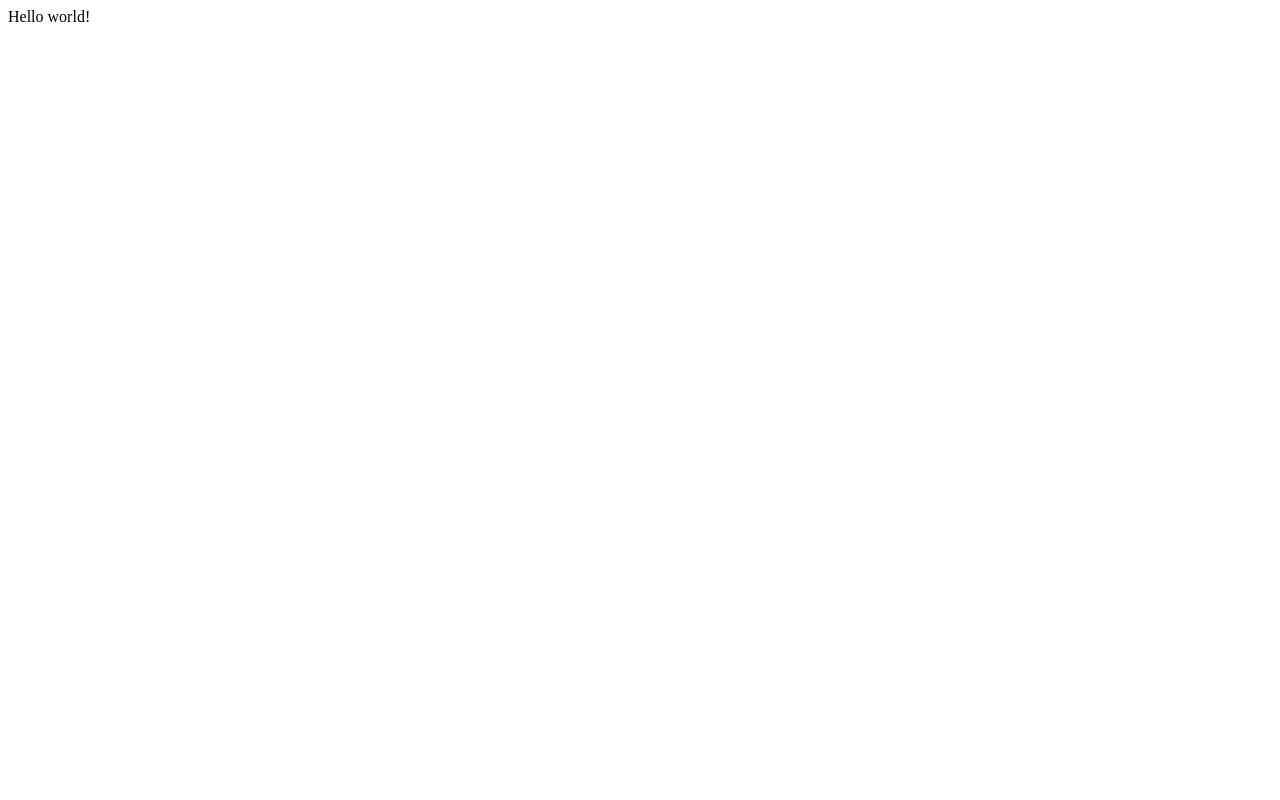
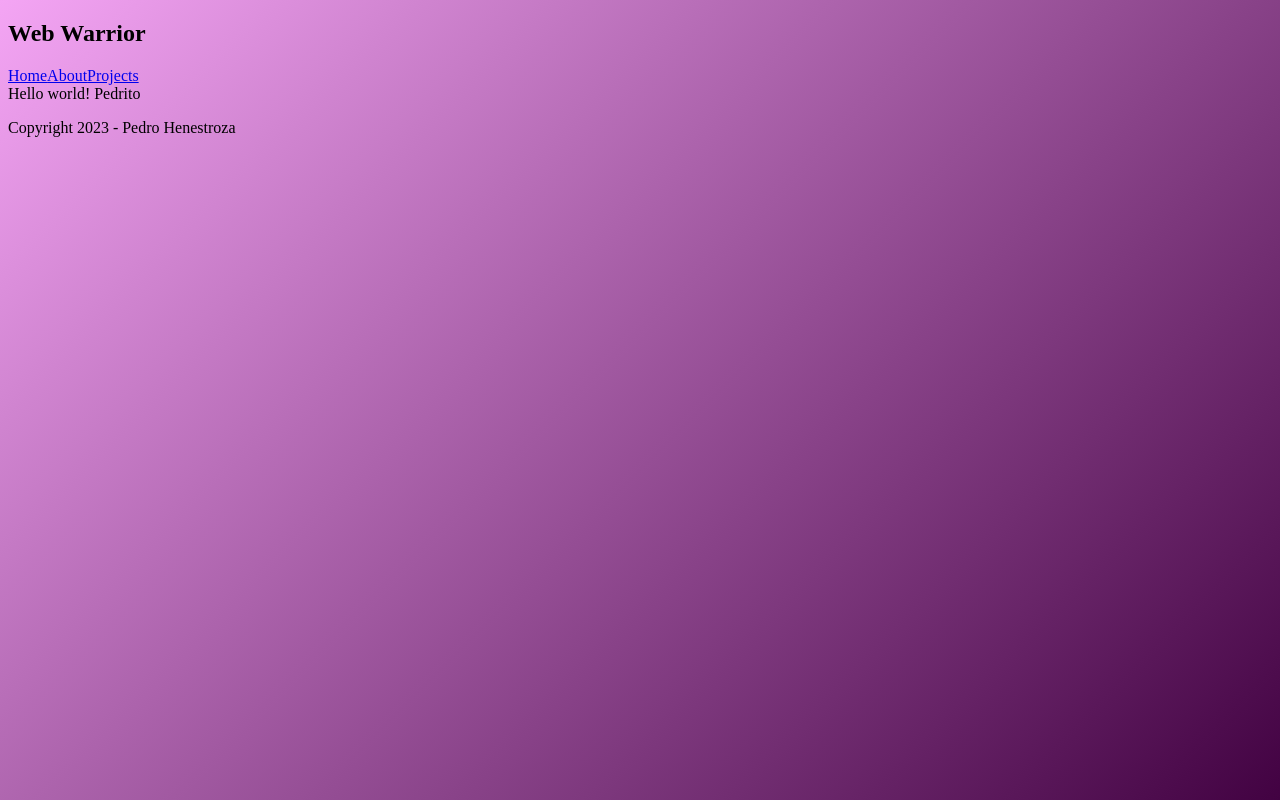
Before and after one commit to soype/gatsby-starter, a Gatsby site: page / in a window 1280 px wide. Built offline with nearby package versions, Linux system fonts and the light colour scheme; Gatsby itself is replaced by a stand-in of ours.

Commit message:
First commit

```diff
--- /dev/null
+++ b/src/components/Layout.js
@@ -0,0 +1,19 @@
+import React from "react";
+import Navbar from "./Navbar";
+import '../styles/global.css';
+
+const Layout = (props) => {
+  return (
+    <div className="layout">
+      <Navbar></Navbar>
+      <div className="content">
+        {props.children}
+      </div>
+      <footer>
+        <p>Copyright 2023 - Pedro Henestroza</p>
+      </footer>
+    </div>
+  );
+};
+
+export default Layout;
--- /dev/null
+++ b/src/components/Navbar.js
@@ -0,0 +1,17 @@
+import React from 'react';
+import { Link } from 'gatsby';
+
+const Navbar = () => {
+  return (
+    <nav>
+        <h1 className='logo'>Web Warrior</h1>
+        <div className="links">
+            <Link to="/">Home</Link>
+            <Link to="/about">About</Link>
+            <Link to="/projects">Projects</Link>
+        </div>
+    </nav>
+  )
+}
+
+export default Navbar
--- a/src/pages/index.js
+++ b/src/pages/index.js
@@ -1,5 +1,11 @@
-import * as React from "react"
+import * as React from "react";
+
+import Layout from "../components/Layout";
 
 export default function Home() {
-  return <div>Hello world!</div>
+  return (
+    <Layout>
+      <div>Hello world! Pedrito</div>
+    </Layout>
+  );
 }
--- /dev/null
+++ b/src/styles/global.scss
@@ -0,0 +1,10 @@
+
+html{
+    min-height: 100%;
+}
+
+body{
+    background: linear-gradient(135deg, rgb(244, 165, 244), rgb(66, 2, 66));
+    background-repeat: no-repeat;
+    min-height: 100%;
+}
```
Also changed, not shown: src/pages/404.js (added, +12 -0 lines), src/pages/about.js (added, +20 -0 lines), src/pages/projects/index.js (added, +15 -0 lines), src/pages/projects/test.js (added, +9 -0 lines), src/styles/global.css (added), 1 other file.
